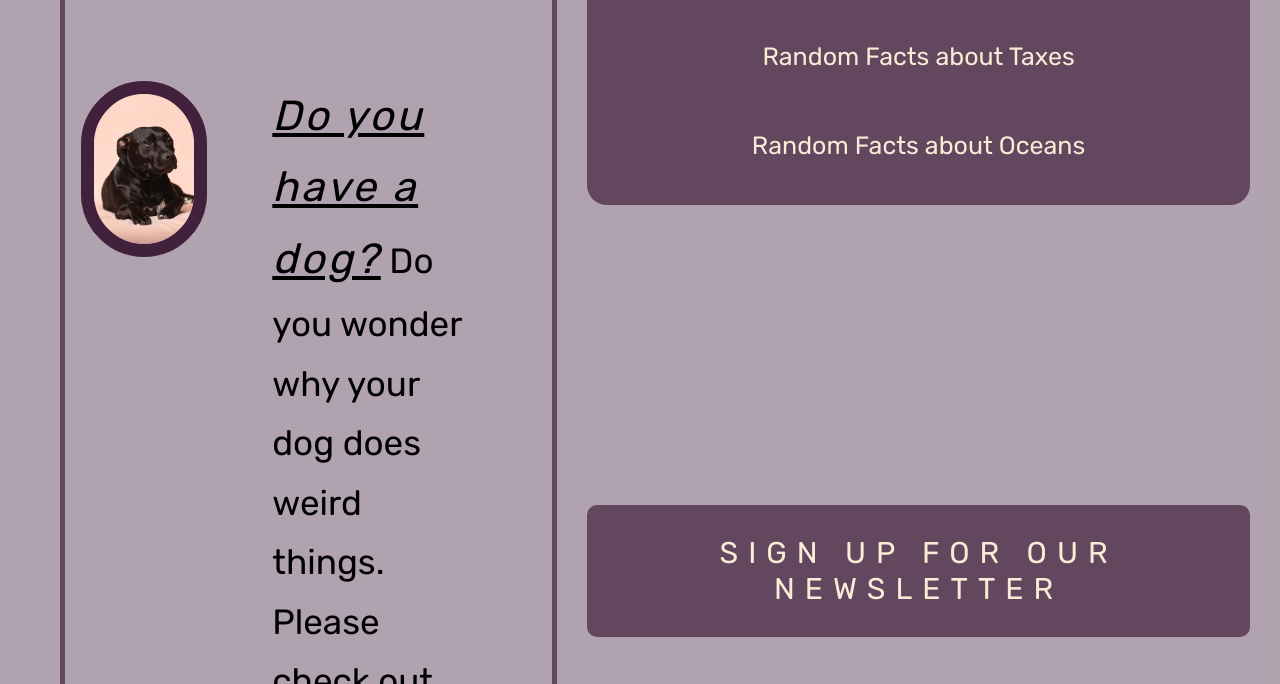
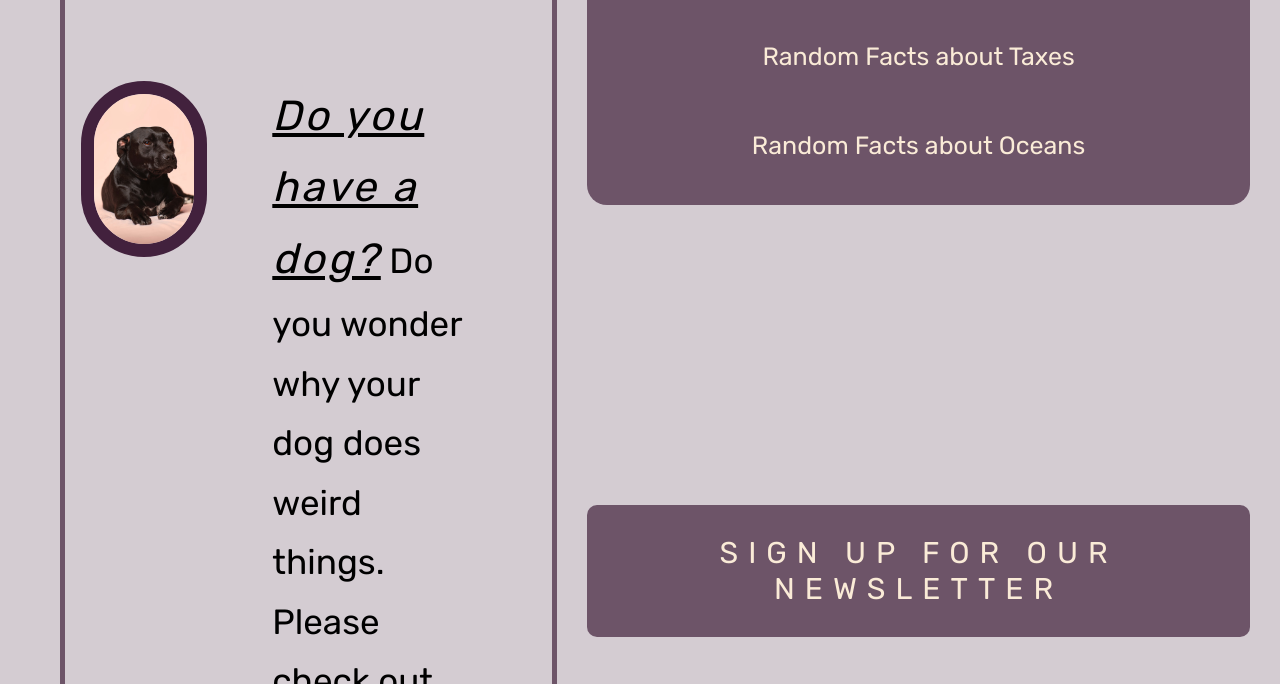
Before and after one commit to MonikkaKindaCodes/Personal-Blog-Project, a website: page index.html in a window 1280 px wide. Shown: the part 813-1497 px from the top of the page. Drawn offline with Linux system fonts and the light colour scheme.

Commit message:
Fixed backgrund color

```diff
--- a/SASS/resets/_fontResets.scss
+++ b/SASS/resets/_fontResets.scss
@@ -1,4 +1,3 @@
 html {
     font-size: 10px;
-    background-color: rgba(66, 33, 61, 0.414);
 }
--- a/SASS/resets/_siteResets.scss
+++ b/SASS/resets/_siteResets.scss
@@ -3,3 +3,10 @@
     margin: 0;
     padding: 0;
 }
+
+body {
+    margin: 0;
+    background-color: rgba(66, 33, 61, 0.229);
+    background-size: cover;
+
+}
```
Also changed, not shown: css/style.css, 1 other file.
